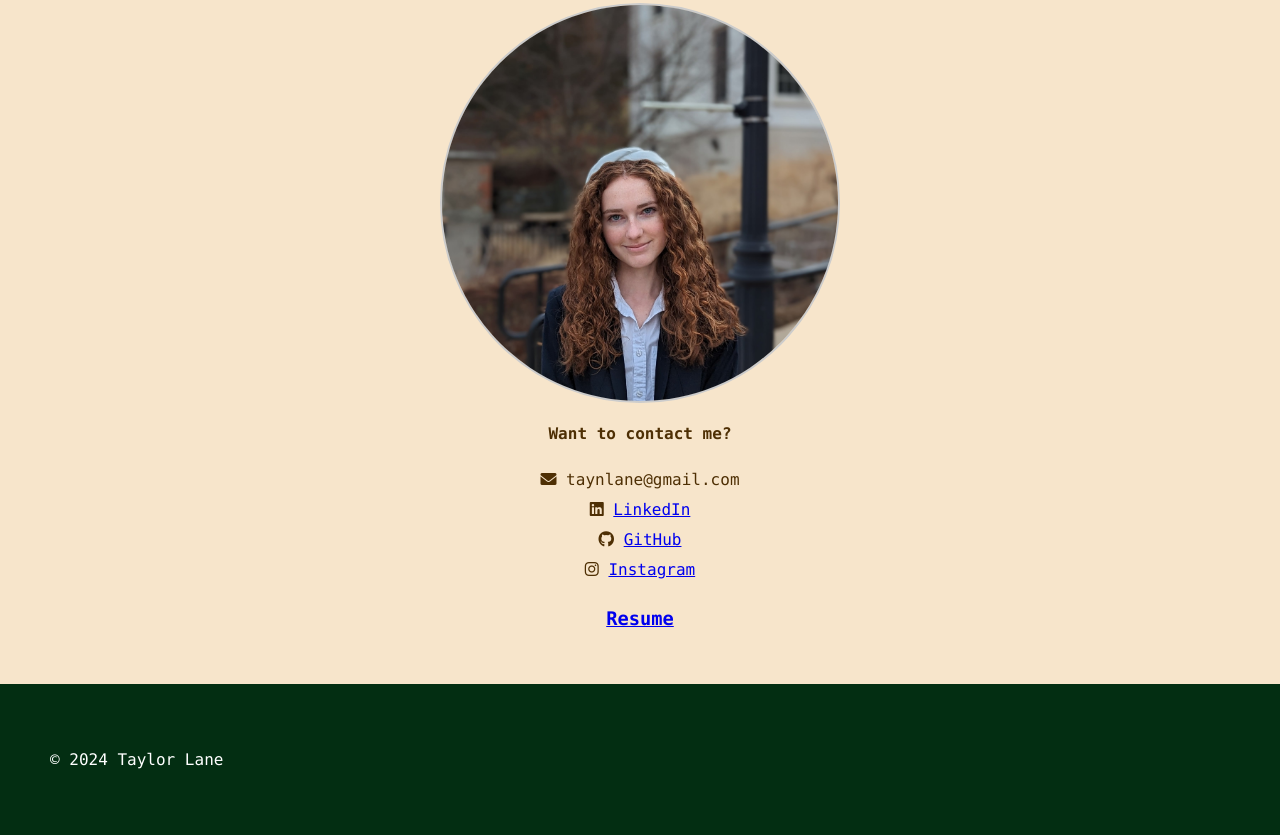
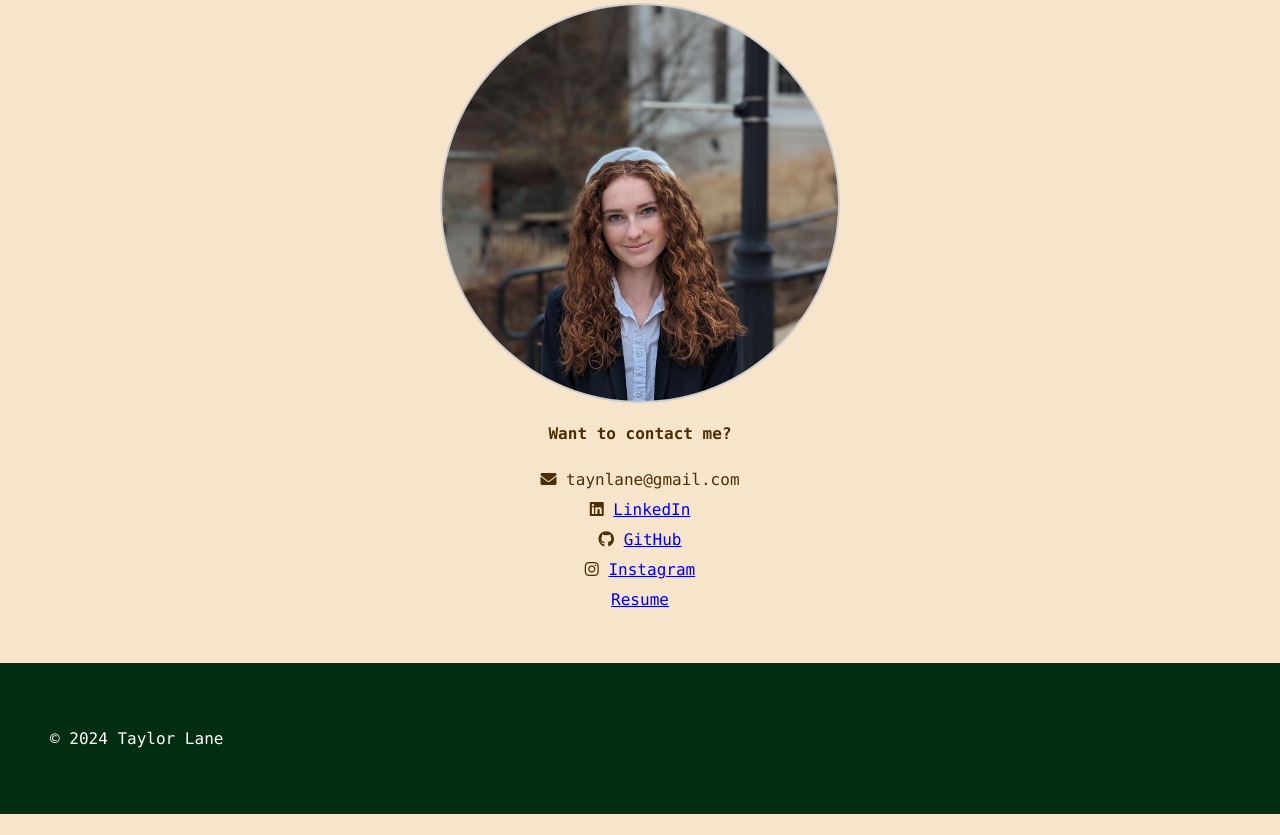
Before and after one commit to taylornlane/taylornlane.github.io, a plain HTML site: page index.html in a window 1280 px wide. Shown: the part 428-1263 px from the top of the page. After the commit the page ends 1242 px from the top, so only its background shows below. Drawn offline with Linux system fonts and the light colour scheme.

Commit message:
Update index.html

```diff
--- a/index.html
+++ b/index.html
@@ -39,8 +39,8 @@
             <dt><i class="fab fa-linkedin"></i> <a href="https://www.linkedin.com/in/taynlane">LinkedIn</a></dd></dt>
             <dt><i class="fab fa-github"></i> <a href="https://github.com/taylornlane">GitHub</a></dt>
             <dt><i class="fab fa-instagram"></i> <a href="https://www.instagram.com/taylor_lane5">Instagram</a></dt>
+            <dt><a href = "../TaylorLaneResume1.pdf"> Resume </a></dt>
         </p>
-        <h3><a href = "../TaylorLaneResume.pdf"> Resume </a></h3>
     </section>
     <section id="about" class = "center-text">
         <h1>About</h1>
```
